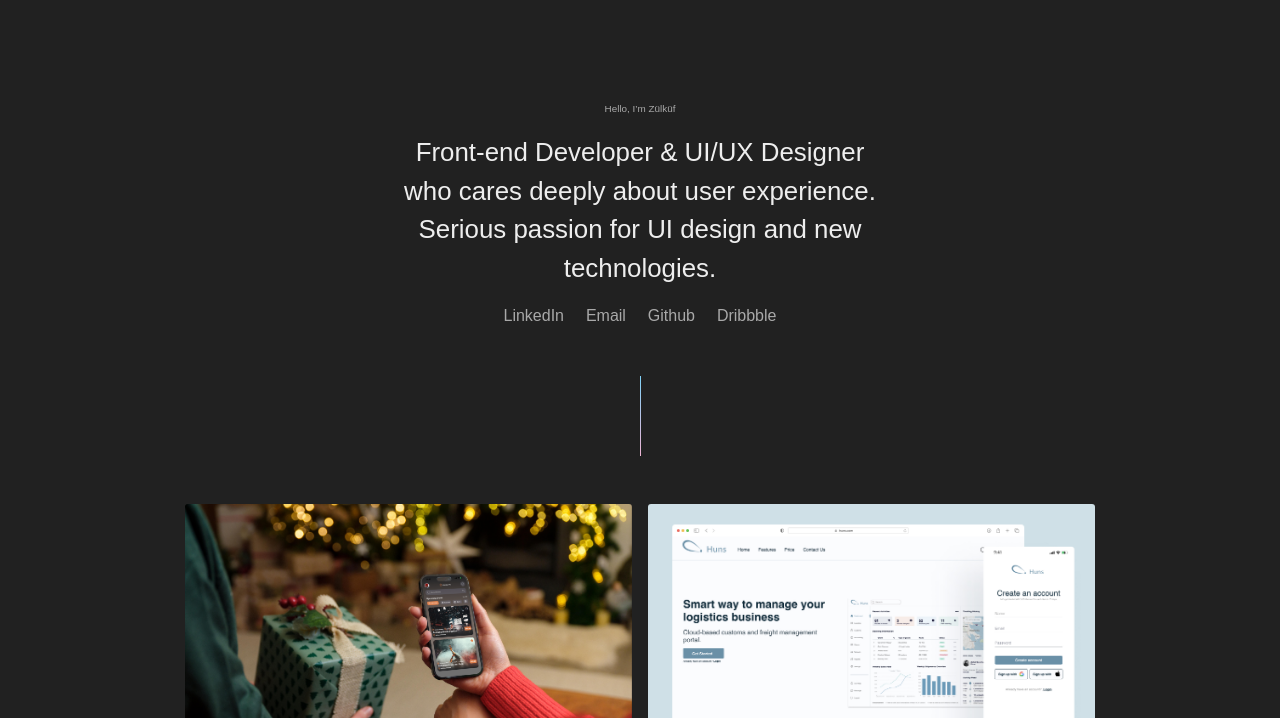
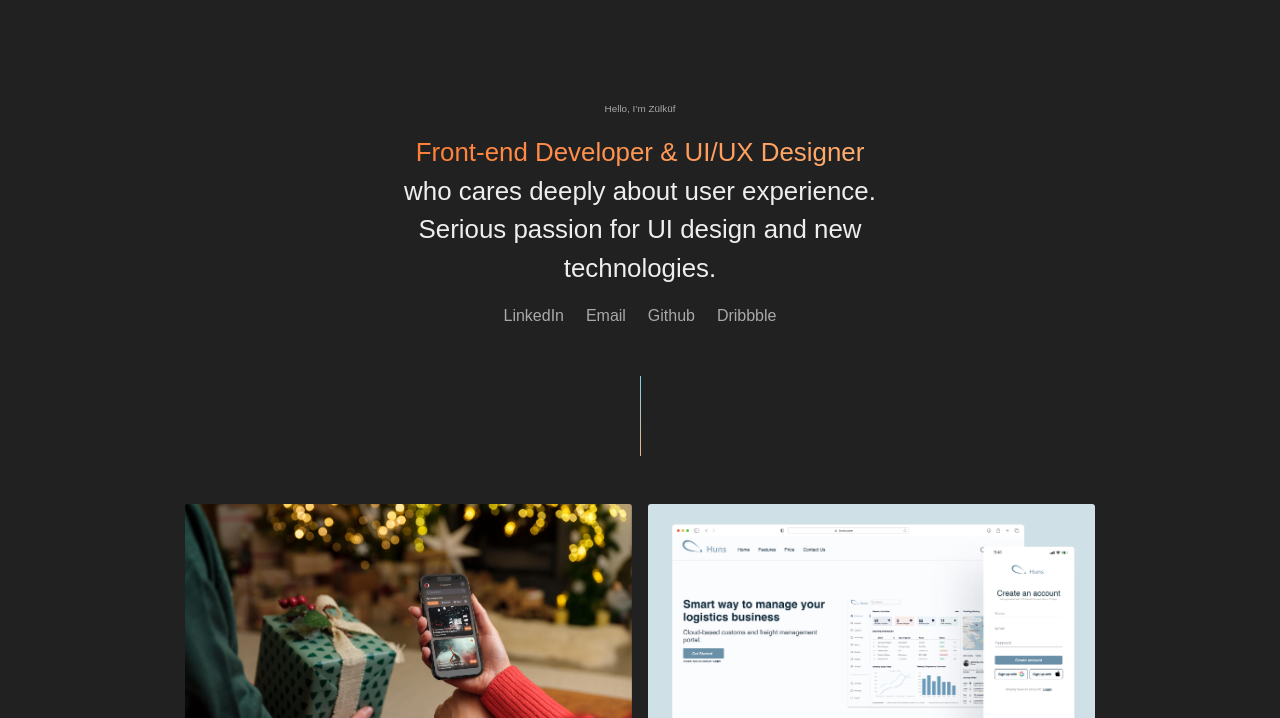
Before and after one commit to zulkufdemirhan/zulkufdemirhan.github.io, a plain HTML site: page index.html in a window 1280 px wide. Shown: the part 82-800 px from the top of the page. Drawn offline with nearby package versions, Linux system fonts and the light colour scheme; a web font is replaced by a local one.

Commit message:
text grad added

```diff
--- a/index.css
+++ b/index.css
@@ -32,7 +32,7 @@
     transition-timing-function: ease-out;
 }
 .cursor.cursor-dot {
-    background: #DE8250;
+    background: #ff7f37;
     transition: width .2s, height .2s;
 }
 .cursor-shadow.active {
@@ -118,13 +118,19 @@ body {
 .footer-line {
   width: 1px;
   height: 5rem;
-  background: linear-gradient(-45deg, #ee7752, #ffaecd, #69d8ff, #23d5ab);
+  background: linear-gradient(-45deg, #ee7752, #ffad70, #69d8ff, #23d5ab);
 	background-size: 400% 400%;
 	animation: gradient 15s ease infinite;
 }
 
 .text{
   color:#eee;
+}
+
+.text-grad{
+  background: linear-gradient(to right, #ff7f37 0%, #ffad70 100%);
+	-webkit-background-clip: text;
+	-webkit-text-fill-color: transparent;
 }
 
 .link {
--- a/index.html
+++ b/index.html
@@ -34,7 +34,7 @@
   <section class="container homepage-section section-mt" data-aos="fade-down" data-aos-duration="1000" data-aos-anchor=".other-element">
     <article class="col-12 col-sm-12 col-md-12 col-lg-6 homepage-article">
       <p class="muted fs-xsm">Hello, I’m Zülküf</p>
-      <p class="text fs-md text-center mb-0">Front-end Developer & UI/UX Designer</p>
+      <p class="text-grad fs-md text-center mb-0">Front-end Developer & UI/UX Designer</p>
       <p class="text fs-md text-center">who cares deeply about user experience. Serious passion for UI design and new technologies.</p>
     </article>
     <div class="container d-flex justify-content-center align-items-center">
```
Also changed, not shown: about.html (+1 -1 lines).
